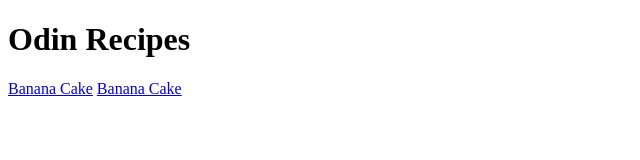
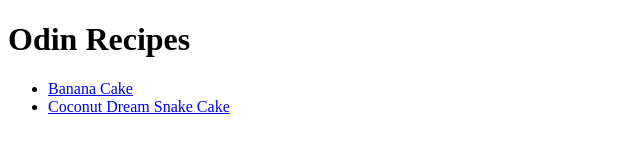
Before and after one commit to devildem/odin-recipes, a plain HTML site: page index.html in a window 1280 px wide. Shown: the whole page, without its empty margins (0-640 px from the left). Drawn offline with Linux system fonts and the light colour scheme.

Commit message:
Improving the visuality
Changing the presentation of index page.

```diff
--- a/index.html
+++ b/index.html
@@ -6,7 +6,9 @@
     </head>
     <body>
         <h1>Odin Recipes</h1>
-        <a href="recipes/banana-cake.html" target="_blank" rel="noopener noreferrer">Banana Cake</a>
-        <a href="recipes/coconut-dream-snake-cake.html" target="_blank" rel="noopener noreferrer">Banana Cake</a>
+        <ul>
+            <li><a href="recipes/banana-cake.html" target="_blank" rel="noopener noreferrer">Banana Cake</a></li>
+            <li><a href="recipes/coconut-dream-snake-cake.html" target="_blank" rel="noopener noreferrer">Coconut Dream Snake Cake</a></li>
+        </ul>
     </body>
 </html>
```
